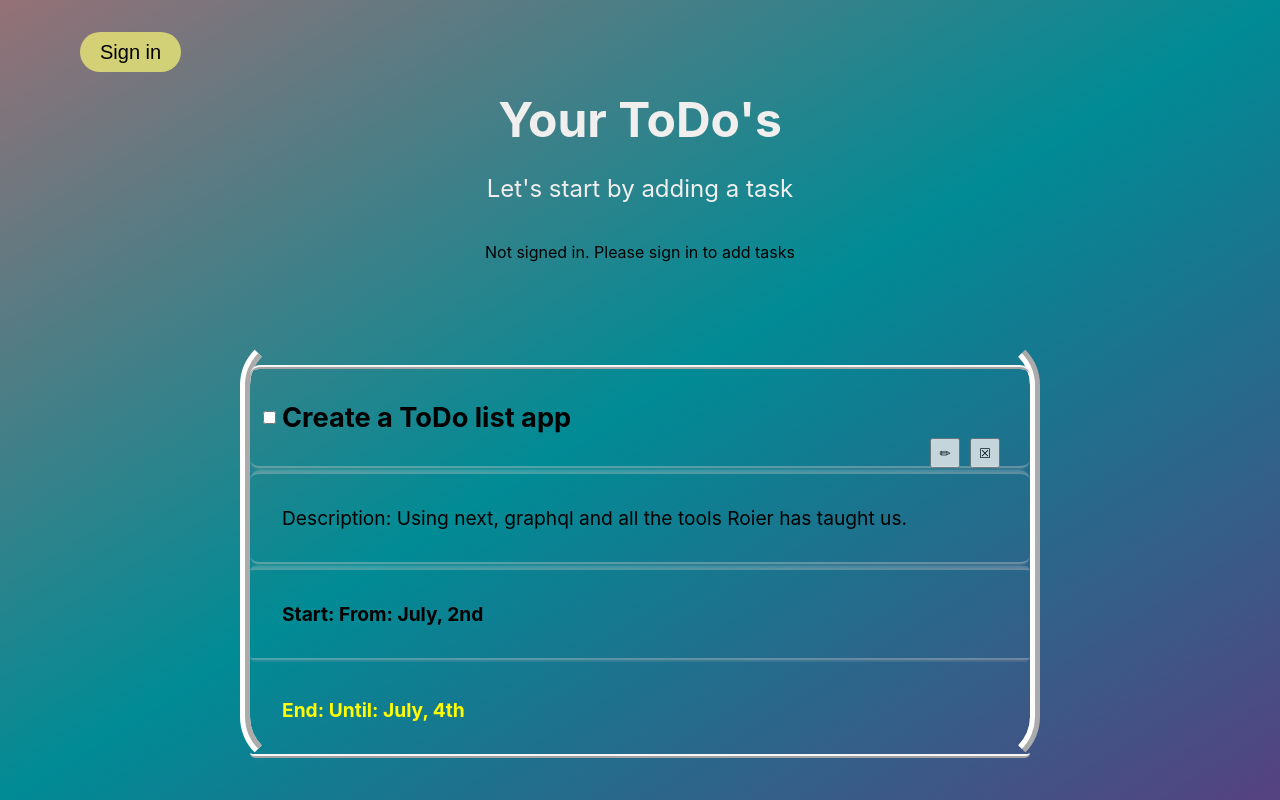
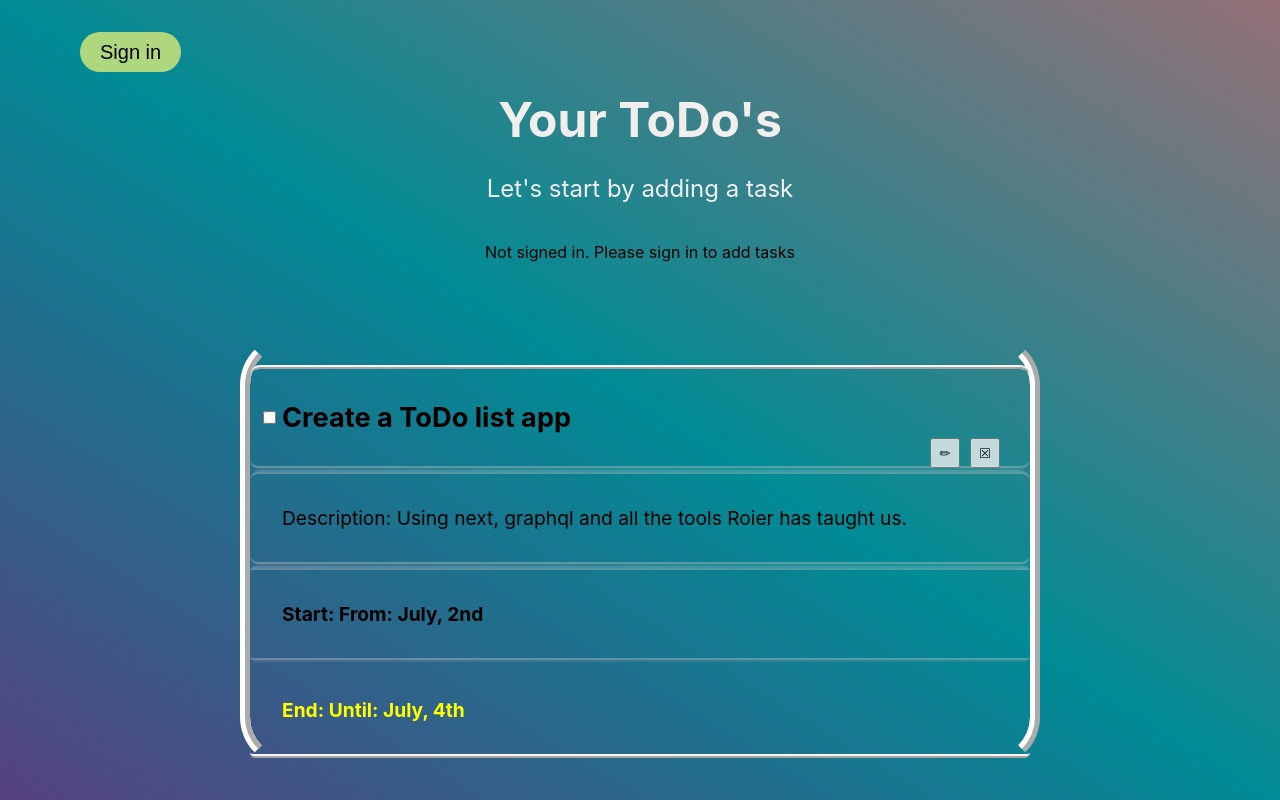
Before and after one commit to Marlon97/rockg6-ToDo-App, a Next.js app: page / in a window 1280 px wide. Built offline with nearby package versions, Linux system fonts and the light colour scheme; no server answers.

Commit message:
change main BG color

```diff
--- a/styles/globals.css
+++ b/styles/globals.css
@@ -9,7 +9,7 @@ body {
     overflow-x: hidden;
     min-height: 100vh;
     width: 100vw;
-    background-image: linear-gradient(to bottom right,pink, rgb(0, 238, 255), mediumpurple );
+    background-image: linear-gradient(to bottom left,pink, rgb(0, 238, 255), mediumpurple );
     background-position: center;
     background-attachment: fixed;
     background-size: cover;
```
